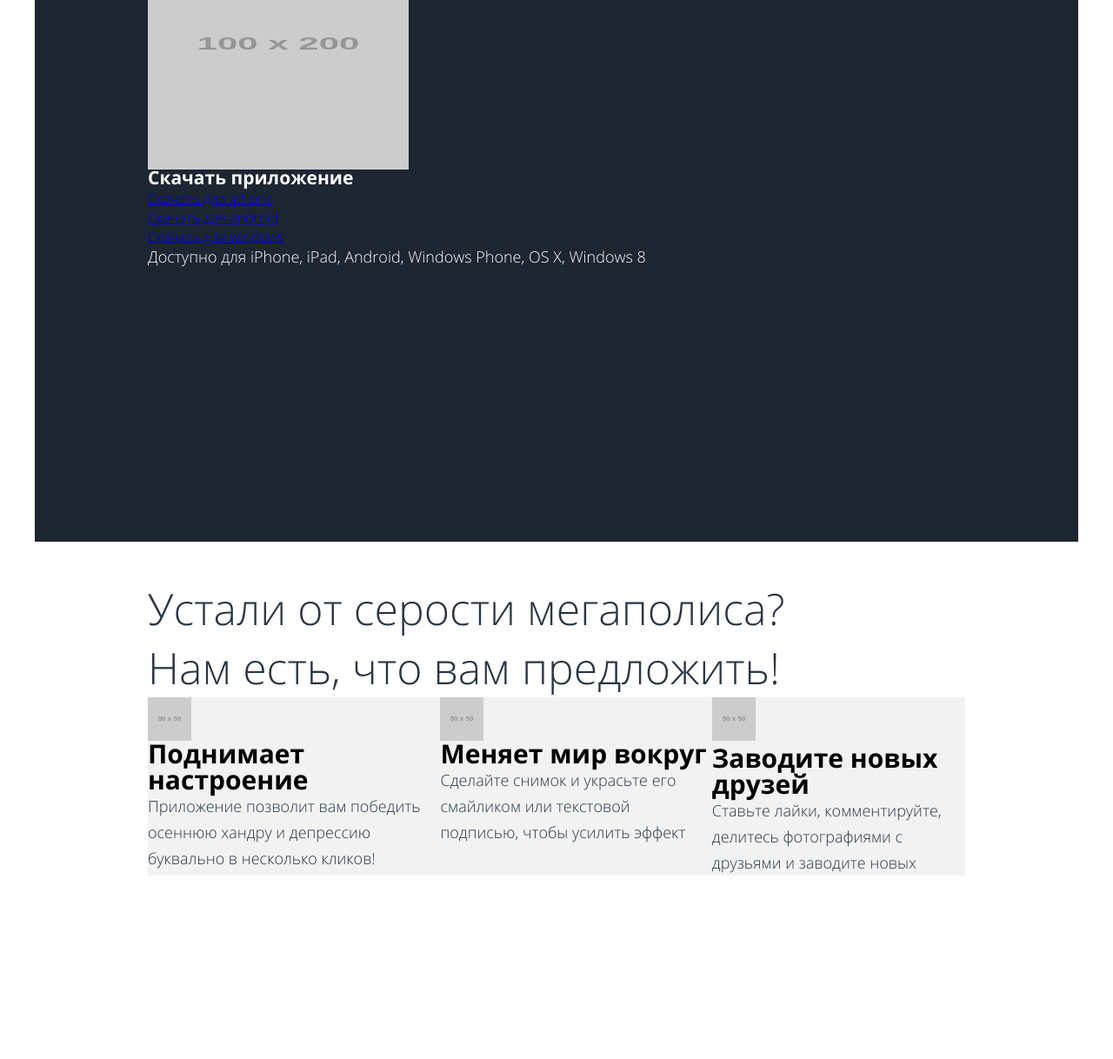
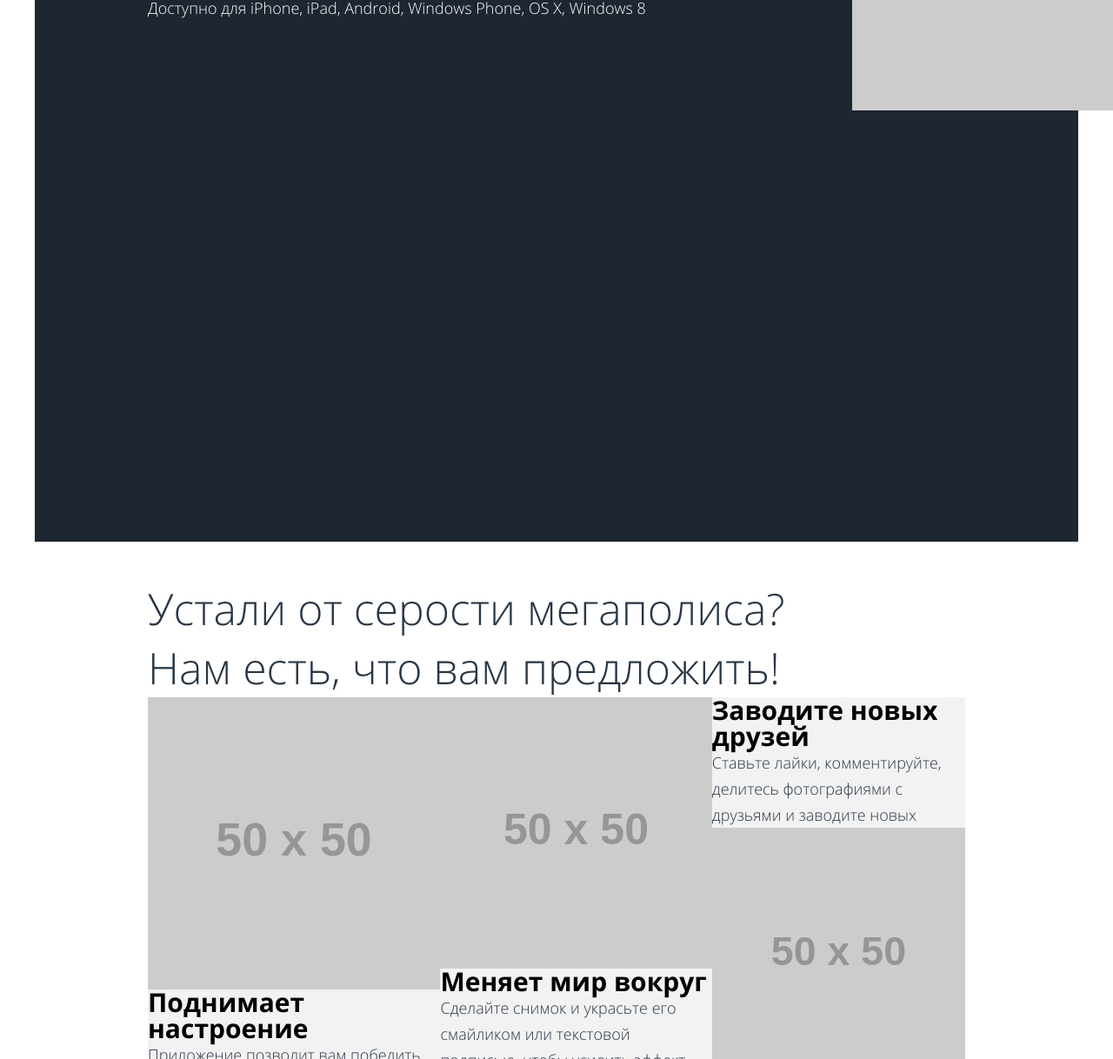
Before and after one commit to htmlacademy-adaptive/1103541-pink-21, a plain HTML site: page 5/index.html in a window 1280 px wide. Shown: the part 297-1515 px from the top of the page at 87% size. Drawn offline with Linux system fonts and the light colour scheme; placeholder pictures from the web are drawn by us; files whose address does not match are found by name.

Commit message:
:heavy_check_mark: Сборка #5

```diff
--- a/5/css/style.css
+++ b/5/css/style.css
@@ -91,6 +91,7 @@
   margin: 0;
   font-size: 24px;
   font-weight: lighter;
+  z-index: 1;
 }
 @media (min-width: 660px) {
   .download__slogan {
@@ -104,12 +105,20 @@
     line-height: 68px;
   }
 }
+@media (min-width: 660px) {
+  .download__image {
+    position: absolute;
+    right: 0;
+    z-index: 0;
+  }
+}
 .download__button-wrapper a {
   font-size: 18px;
   font-weight: bold;
   line-height: 18px;
   text-decoration: none;
   color: #ffffff;
+  z-index: 1;
 }
 @media (min-width: 1200px) {
   .download__button-wrapper a {
@@ -119,6 +128,7 @@
 .download__list {
   margin: 0;
   padding: 0;
+  z-index: 1;
   list-style: none;
 }
 .download__description {
@@ -126,6 +136,7 @@
   font-size: 14px;
   font-weight: lighter;
   line-height: 24px;
+  z-index: 1;
 }
 @media (min-width: 660px) {
   .download__description {
@@ -191,6 +202,13 @@
     font-size: 30px;
     line-height: 30px;
   }
+}
+.advantages__item {
+  display: flex;
+  flex-direction: column;
+}
+.advantages__item-image--third {
+  order: 2;
 }
 .advantages__item-image--first {
   display: none;
--- a/5/index.html
+++ b/5/index.html
@@ -11,7 +11,7 @@
     <header class="page-header">
       <div class="page-header__logo">
         <a class="logo" href="">
-          <svg></svg>
+          <svg width="74" height="23"></svg>
         </a>
       </div>
       <nav class="main-navigation">
@@ -38,7 +38,7 @@
         <h2 class="visually-hidden">Где можно скачать приложение</h2>
         <div class="download__wrapper">
           <p class="download__slogan">Взгляните на жизнь иначе!</p>
-          <img src="https://via.placeholder.com/100x200" width="300" height="286" alt="Рука с телефоном, на котором открыто приложение pink">
+          <img class="download__image" src="https://via.placeholder.com/100x200" width="300" height="286" alt="Рука с телефоном, на котором открыто приложение pink">
           <div class="download__button-wrapper">
             <a сlass="download__button" href="#">Скачать приложение</a>
           </div>
@@ -233,7 +233,7 @@
       <div class="page-footer__wrapper">
         <div class="page-footer__logo">
           <a class="logo logo--footer" href="#">
-            <svg></svg>
+            <svg width="147" height="40"></svg>
           </a>
         </div>
         <ul class="social-contacts__list">
@@ -249,7 +249,9 @@
         </ul>
         <div class="coopyrite">
           <p class="coopyrite__text">Разработано</p>
-          <a class="coopyrite__link" href="https://htmlacademy.ru/intensive/adaptive"><svg></svg></a>
+          <a class="coopyrite__link" href="https://htmlacademy.ru/intensive/adaptive">
+            <svg width="27" height="34"></svg>
+          </a>
         </div>
       </div>
     </footer>
```
Also changed, not shown: 1 other file.
